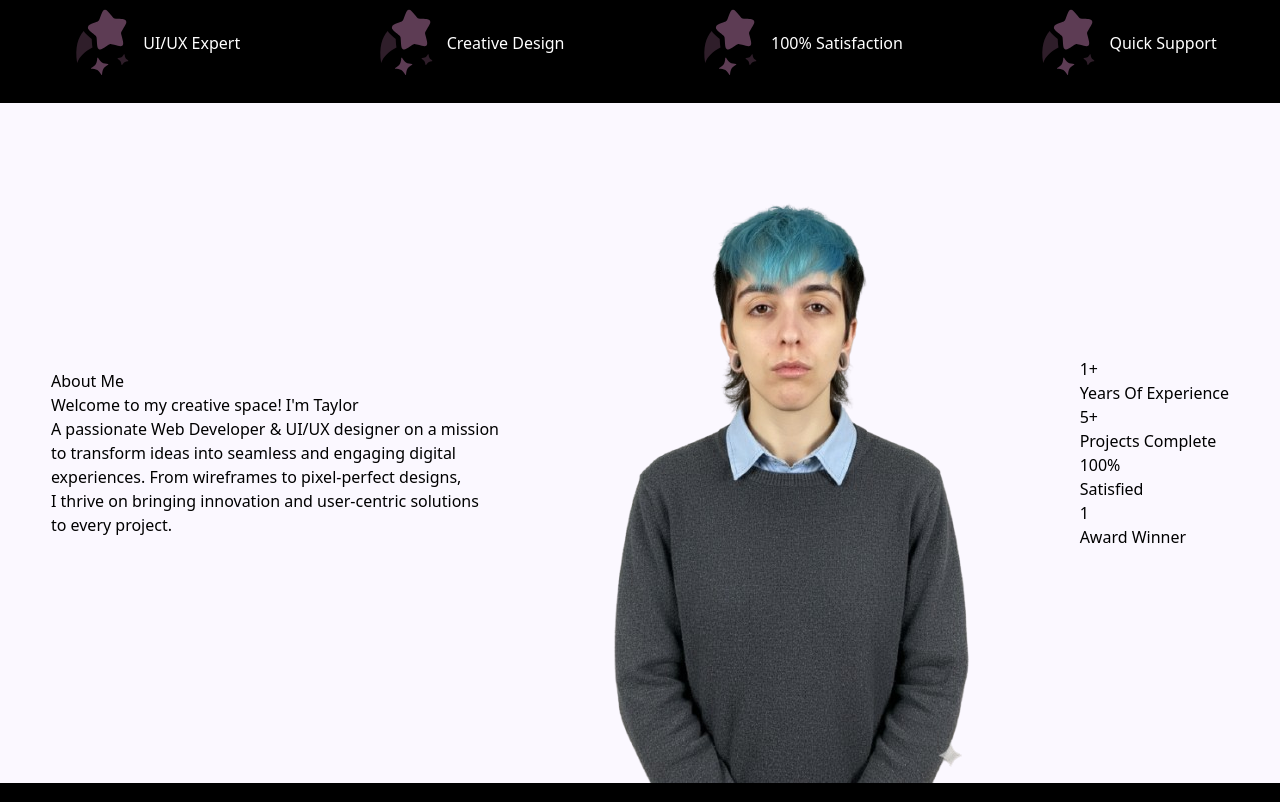
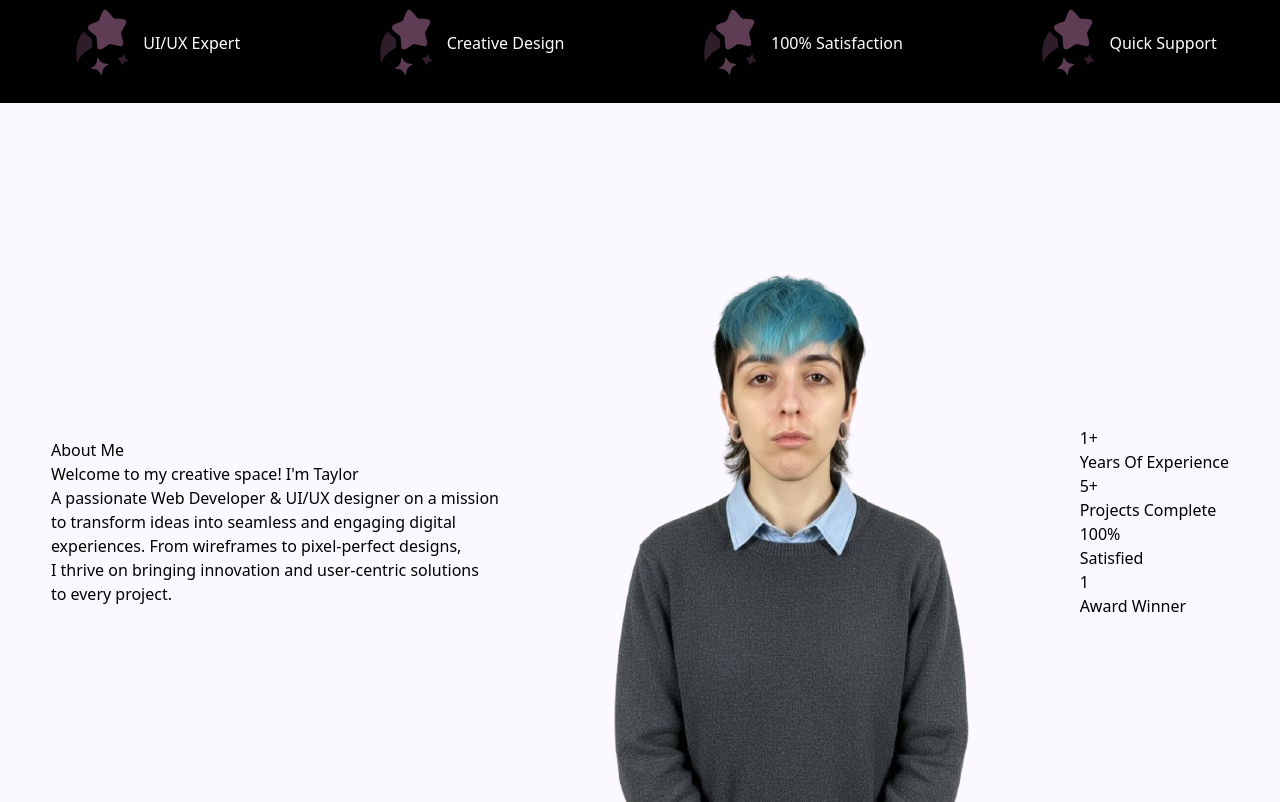
Before and after one commit to Tayl0rH/proyecto-cv, a website: page index.html in a window 1280 px wide. Shown: the part 758-1560 px from the top of the page. Drawn offline with Linux system fonts and the light colour scheme.

Commit message:
arreglé el section

```diff
--- a/index.html
+++ b/index.html
@@ -80,7 +80,7 @@
             </section>
         </section>
 
-        <section id="about-me" class="flex justify-around items-center">
+        <section id="about-me" class="flex justify-around items-center min-h-dvh">
             <section>
                 <h1>About Me</h1>
                 <p>Welcome to my creative space! I'm Taylor <br>
```
Also changed, not shown: styles/maintw.css.
